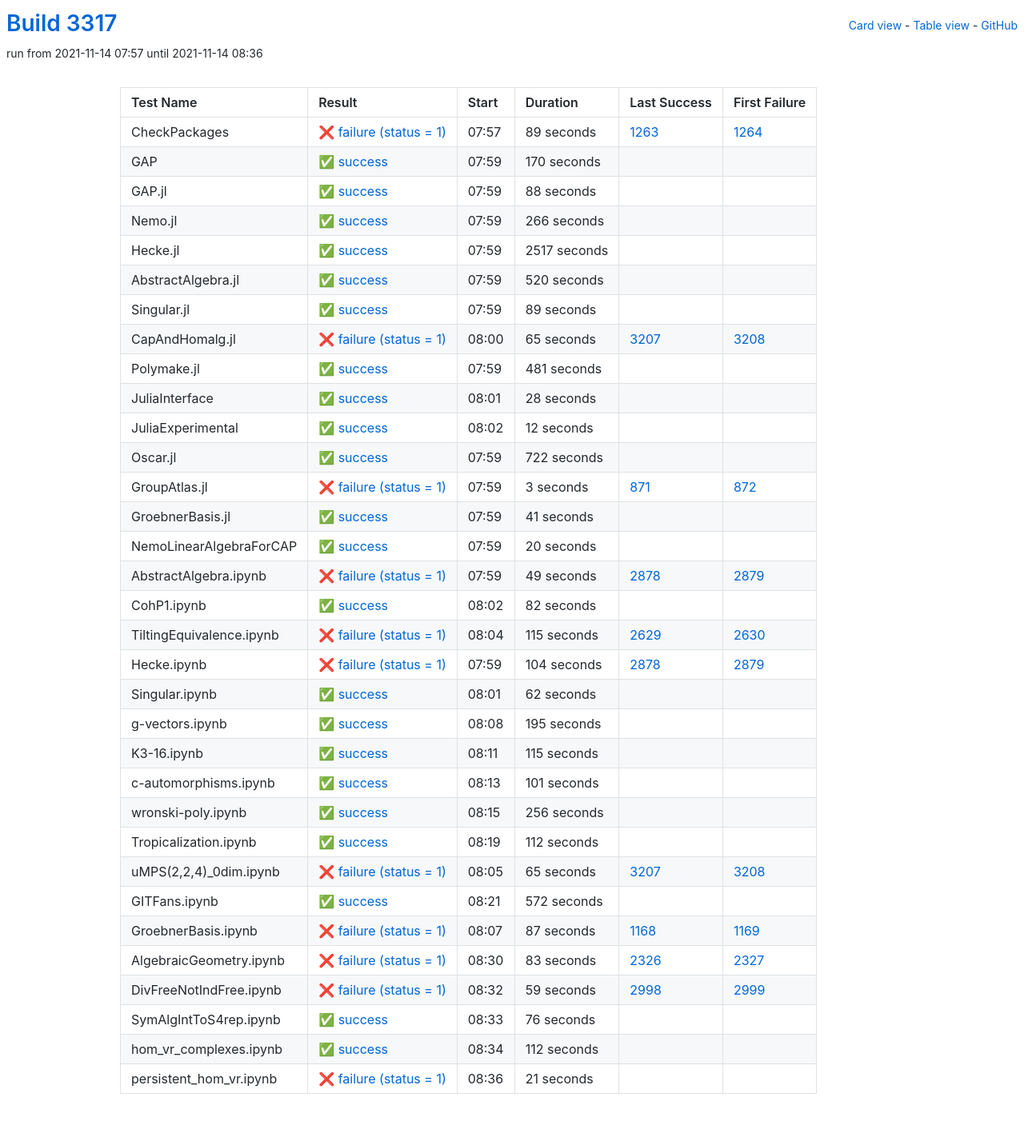
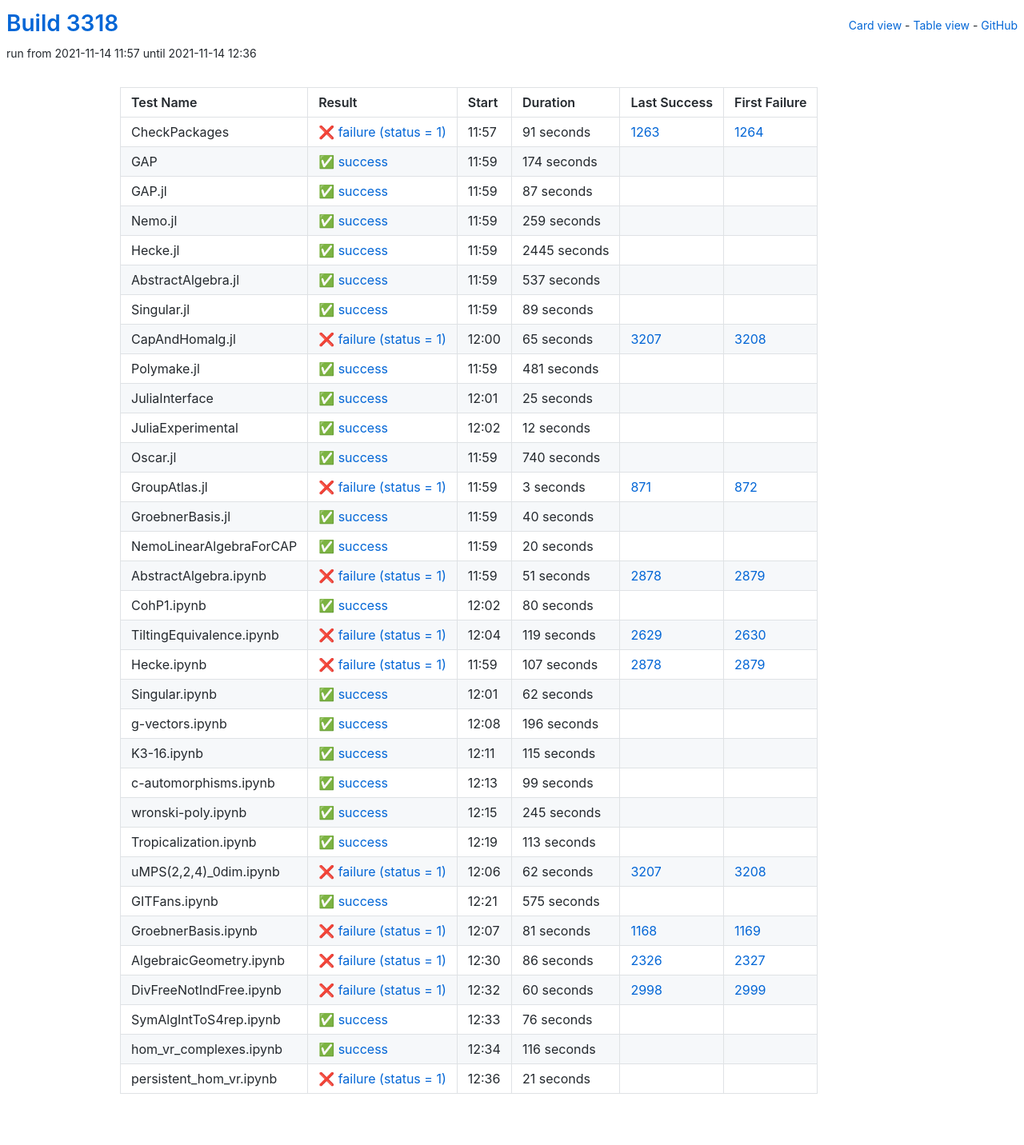
Before and after one commit to oscar-system/oscar-ci-status-stable, a Jekyll site: the page built from table.html, in a window 1280 px wide. Shown: the whole page at 80% size. Built offline with Jekyll 4.4.1, drawn with Linux system fonts in a browser that asks for light colours.

Commit message:
Build #3318

```diff
--- a/_data/ci.yml
+++ b/_data/ci.yml
@@ -1,6 +1,6 @@
 ---
-build: 3317
-build_url: https://oscarci.mathematik.uni-kl.de/job/oscar-stable/3317/
+build: 3318
+build_url: https://oscarci.mathematik.uni-kl.de/job/oscar-stable/3318/
 job: oscar-stable
 organization: oscar-system
 repo: oscar-ci-status-stable
@@ -8,80 +8,80 @@ repourl: https://github.com/oscar-system/oscar-ci-status-stable
 tests:
 - name: CheckPackages
   id: checkpackages
-  log: https://oscarci.mathematik.uni-kl.de/job/oscar-stable/3317/artifact/logs/build-3317/CheckPackages.log
-  start: 2021-11-14 07:57
+  log: https://oscarci.mathematik.uni-kl.de/job/oscar-stable/3318/artifact/logs/build-3318/CheckPackages.log
+  start: 2021-11-14 11:57
   success: false
   exitcode: 1
   status: failure
-  duration: 89
+  duration: 91
   last_success: 1263
   last_success_url: https://oscarci.mathematik.uni-kl.de/job/oscar-stable/1263/
   first_failure: 1264
   first_failure_url: https://oscarci.mathematik.uni-kl.de/job/oscar-stable/1264/
 - name: GAP
   id: gap
-  log: https://oscarci.mathematik.uni-kl.de/job/oscar-stable/3317/artifact/logs/build-3317/GAP.log
-  start: 2021-11-14 07:59
+  log: https://oscarci.mathematik.uni-kl.de/job/oscar-stable/3318/artifact/logs/build-3318/GAP.log
+  start: 2021-11-14 11:59
   success: true
   exitcode: 0
   status: success
-  duration: 170
+  duration: 174
   last_success: false
   last_success_url:
   first_failure: false
   first_failure_url:
 - name: GAP.jl
   id: gap-jl
-  log: https://oscarci.mathematik.uni-kl.de/job/oscar-stable/3317/artifact/logs/build-3317/GAP.jl.log
-  start: 2021-11-14 07:59
+  log: https://oscarci.mathematik.uni-kl.de/job/oscar-stable/3318/artifact/logs/build-3318/GAP.jl.log
+  start: 2021-11-14 11:59
   success: true
   exitcode: 0
   status: success
-  duration: 88
+  duration: 87
   last_success: false
   last_success_url:
   first_failure: false
   first_failure_url:
 - name: Nemo.jl
   id: nemo-jl
-  log: https://oscarci.mathematik.uni-kl.de/job/oscar-stable/3317/artifact/logs/build-3317/Nemo.jl.log
-  start: 2021-11-14 07:59
+  log: https://oscarci.mathematik.uni-kl.de/job/oscar-stable/3318/artifact/logs/build-3318/Nemo.jl.log
+  start: 2021-11-14 11:59
   success: true
   exitcode: 0
   status: success
-  duration: 266
+  duration: 259
   last_success: false
   last_success_url:
   first_failure: false
   first_failure_url:
 - name: Hecke.jl
   id: hecke-jl
-  log: https://oscarci.mathematik.uni-kl.de/job/oscar-stable/3317/artifact/logs/build-3317/Hecke.jl.log
-  start: 2021-11-14 07:59
+  log: https://oscarci.mathematik.uni-kl.de/job/oscar-stable/3318/artifact/logs/build-3318/Hecke.jl.log
+  start: 2021-11-14 11:59
   success: true
   exitcode: 0
   status: success
-  duration: 2517
+  duration: 2445
   last_success: false
   last_success_url:
   first_failure: false
   first_failure_url:
 - name: AbstractAlgebra.jl
   id: abstractalgebra-jl
-  log: https://oscarci.mathematik.uni-kl.de/job/oscar-stable/3317/artifact/logs/build-3317/AbstractAlgebra.jl.log
-  start: 2021-11-14 07:59
+  log: https://oscarci.mathematik.uni-kl.de/job/oscar-stable/3318/artifact/logs/build-3318/AbstractAlgebra.jl.log
+  start: 2021-11-14 11:59
   success: true
   exitcode: 0
   status: success
-  duration: 520
+  duration: 537
   last_success: false
   last_success_url:
   first_failure: false
   first_failure_url:
 - name: Singular.jl
   id: singular-jl
-  log: https://oscarci.mathematik.uni-kl.de/job/oscar-stable/3317/artifact/logs/build-3317/Singular.jl.log
-  start: 2021-11-14 07:59
+  log: https://oscarci.mathematik.uni-kl.de/job/oscar-stable/3318/artifact/logs/build-3318/Singular.jl.log
+  start: 2021-11-14 11:59
   success: true
   exitcode: 0
   status: success
@@ -92,8 +92,8 @@ tests:
   first_failure_url:
 - name: CapAndHomalg.jl
   id: capandhomalg-jl
-  log: https://oscarci.mathematik.uni-kl.de/job/oscar-stable/3317/artifact/logs/build-3317/CapAndHomalg.jl.log
-  start: 2021-11-14 08:00
+  log: https://oscarci.mathematik.uni-kl.de/job/oscar-stable/3318/artifact/logs/build-3318/CapAndHomalg.jl.log
+  start: 2021-11-14 12:00
   success: false
   exitcode: 1
   status: failure
@@ -104,8 +104,8 @@ tests:
   first_failure_url: https://oscarci.mathematik.uni-kl.de/job/oscar-stable/3208/
 - name: Polymake.jl
   id: polymake-jl
-  log: https://oscarci.mathematik.uni-kl.de/job/oscar-stable/3317/artifact/logs/build-3317/Polymake.jl.log
-  start: 2021-11-14 07:59
+  log: https://oscarci.mathematik.uni-kl.de/job/oscar-stable/3318/artifact/logs/build-3318/Polymake.jl.log
+  start: 2021-11-14 11:59
   success: true
   exitcode: 0
   status: success
@@ -116,20 +116,20 @@ tests:
   first_failure_url:
 - name: JuliaInterface
   id: juliainterface
-  log: https://oscarci.mathematik.uni-kl.de/job/oscar-stable/3317/artifact/logs/build-3317/JuliaInterface.log
-  start: 2021-11-14 08:01
+  log: https://oscarci.mathematik.uni-kl.de/job/oscar-stable/3318/artifact/logs/build-3318/JuliaInterface.log
+  start: 2021-11-14 12:01
   success: true
   exitcode: 0
   status: success
-  duration: 28
+  duration: 25
   last_success: false
   last_success_url:
   first_failure: false
   first_failure_url:
 - name: JuliaExperimental
   id: juliaexperimental
-  log: https://oscarci.mathematik.uni-kl.de/job/oscar-stable/3317/artifact/logs/build-3317/JuliaExperimental.log
-  start: 2021-11-14 08:02
+  log: https://oscarci.mathematik.uni-kl.de/job/oscar-stable/3318/artifact/logs/build-3318/JuliaExperimental.log
+  start: 2021-11-14 12:02
   success: true
   exitcode: 0
   status: success
@@ -140,20 +140,20 @@ tests:
   first_failure_url:
 - name: Oscar.jl
   id: oscar-jl
-  log: https://oscarci.mathematik.uni-kl.de/job/oscar-stable/3317/artifact/logs/build-3317/Oscar.jl.log
-  start: 2021-11-14 07:59
+  log: https://oscarci.mathematik.uni-kl.de/job/oscar-stable/3318/artifact/logs/build-3318/Oscar.jl.log
+  start: 2021-11-14 11:59
   success: true
   exitcode: 0
   status: success
-  duration: 722
+  duration: 740
   last_success: false
   last_success_url:
   first_failure: false
   first_failure_url:
 - name: GroupAtlas.jl
   id: groupatlas-jl
-  log: https://oscarci.mathematik.uni-kl.de/job/oscar-stable/3317/artifact/logs/build-3317/GroupAtlas.jl.log
-  start: 2021-11-14 07:59
+  log: https://oscarci.mathematik.uni-kl.de/job/oscar-stable/3318/artifact/logs/build-3318/GroupAtlas.jl.log
+  start: 2021-11-14 11:59
   success: false
   exitcode: 1
   status: failure
@@ -164,20 +164,20 @@ tests:
   first_failure_url: https://oscarci.mathematik.uni-kl.de/job/oscar-stable/872/
 - name: GroebnerBasis.jl
   id: groebnerbasis-jl
-  log: https://oscarci.mathematik.uni-kl.de/job/oscar-stable/3317/artifact/logs/build-3317/GroebnerBasis.jl.log
-  start: 2021-11-14 07:59
+  log: https://oscarci.mathematik.uni-kl.de/job/oscar-stable/3318/artifact/logs/build-3318/GroebnerBasis.jl.log
+  start: 2021-11-14 11:59
   success: true
   exitcode: 0
   status: success
-  duration: 41
+  duration: 40
   last_success: false
   last_success_url:
   first_failure: false
   first_failure_url:
 - name: NemoLinearAlgebraForCAP
   id: nemolinearalgebraforcap
-  log: https://oscarci.mathematik.uni-kl.de/job/oscar-stable/3317/artifact/logs/build-3317/NemoLinearAlgebraForCAP.log
-  start: 2021-11-14 07:59
+  log: https://oscarci.mathematik.uni-kl.de/job/oscar-stable/3318/artifact/logs/build-3318/NemoLinearAlgebraForCAP.log
+  start: 2021-11-14 11:59
   success: true
   exitcode: 0
   status: success
@@ -188,56 +188,56 @@ tests:
   first_failure_url:
 - name: AbstractAlgebra.ipynb
   id: abstractalgebra-ipynb
-  log: https://oscarci.mathematik.uni-kl.de/job/oscar-stable/3317/artifact/logs/build-3317/AbstractAlgebra.ipynb.log
-  start: 2021-11-14 07:59
+  log: https://oscarci.mathematik.uni-kl.de/job/oscar-stable/3318/artifact/logs/build-3318/AbstractAlgebra.ipynb.log
+  start: 2021-11-14 11:59
   success: false
   exitcode: 1
   status: failure
-  duration: 49
+  duration: 51
   last_success: 2878
   last_success_url: https://oscarci.mathematik.uni-kl.de/job/oscar-stable/2878/
   first_failure: 2879
   first_failure_url: https://oscarci.mathematik.uni-kl.de/job/oscar-stable/2879/
 - name: CohP1.ipynb
   id: cohp1-ipynb
-  log: https://oscarci.mathematik.uni-kl.de/job/oscar-stable/3317/artifact/logs/build-3317/CohP1.ipynb.log
-  start: 2021-11-14 08:02
+  log: https://oscarci.mathematik.uni-kl.de/job/oscar-stable/3318/artifact/logs/build-3318/CohP1.ipynb.log
+  start: 2021-11-14 12:02
   success: true
   exitcode: 0
   status: success
-  duration: 82
+  duration: 80
   last_success: false
   last_success_url:
   first_failure: false
   first_failure_url:
 - name: TiltingEquivalence.ipynb
   id: tiltingequivalence-ipynb
-  log: https://oscarci.mathematik.uni-kl.de/job/oscar-stable/3317/artifact/logs/build-3317/TiltingEquivalence.ipynb.log
-  start: 2021-11-14 08:04
+  log: https://oscarci.mathematik.uni-kl.de/job/oscar-stable/3318/artifact/logs/build-3318/TiltingEquivalence.ipynb.log
+  start: 2021-11-14 12:04
   success: false
   exitcode: 1
   status: failure
-  duration: 115
+  duration: 119
   last_success: 2629
   last_success_url: https://oscarci.mathematik.uni-kl.de/job/oscar-stable/2629/
   first_failure: 2630
   first_failure_url: https://oscarci.mathematik.uni-kl.de/job/oscar-stable/2630/
 - name: Hecke.ipynb
   id: hecke-ipynb
-  log: https://oscarci.mathematik.uni-kl.de/job/oscar-stable/3317/artifact/logs/build-3317/Hecke.ipynb.log
-  start: 2021-11-14 07:59
+  log: https://oscarci.mathematik.uni-kl.de/job/oscar-stable/3318/artifact/logs/build-3318/Hecke.ipynb.log
+  start: 2021-11-14 11:59
   success: false
   exitcode: 1
   status: failure
-  duration: 104
+  duration: 107
   last_success: 2878
   last_success_url: https://oscarci.mathematik.uni-kl.de/job/oscar-stable/2878/
   first_failure: 2879
   first_failure_url: https://oscarci.mathematik.uni-kl.de/job/oscar-stable/2879/
 - name: Singular.ipynb
   id: singular-ipynb
-  log: https://oscarci.mathematik.uni-kl.de/job/oscar-stable/3317/artifact/logs/build-3317/Singular.ipynb.log
-  start: 2021-11-14 08:01
+  log: https://oscarci.mathematik.uni-kl.de/job/oscar-stable/3318/artifact/logs/build-3318/Singular.ipynb.log
+  start: 2021-11-14 12:01
   success: true
   exitcode: 0
   status: success
@@ -248,20 +248,20 @@ tests:
   first_failure_url:
 - name: g-vectors.ipynb
   id: g-vectors-ipynb
-  log: https://oscarci.mathematik.uni-kl.de/job/oscar-stable/3317/artifact/logs/build-3317/g-vectors.ipynb.log
-  start: 2021-11-14 08:08
+  log: https://oscarci.mathematik.uni-kl.de/job/oscar-stable/3318/artifact/logs/build-3318/g-vectors.ipynb.log
+  start: 2021-11-14 12:08
   success: true
   exitcode: 0
   status: success
-  duration: 195
+  duration: 196
   last_success: false
   last_success_url:
   first_failure: false
   first_failure_url:
 - name: K3-16.ipynb
   id: k3-16-ipynb
-  log: https://oscarci.mathematik.uni-kl.de/job/oscar-stable/3317/artifact/logs/build-3317/K3-16.ipynb.log
-  start: 2021-11-14 08:11
+  log: https://oscarci.mathematik.uni-kl.de/job/oscar-stable/3318/artifact/logs/build-3318/K3-16.ipynb.log
+  start: 2021-11-14 12:11
   success: true
   exitcode: 0
   status: success
@@ -272,104 +272,104 @@ tests:
   first_failure_url:
 - name: c-automorphisms.ipynb
   id: c-automorphisms-ipynb
-  log: https://oscarci.mathematik.uni-kl.de/job/oscar-stable/3317/artifact/logs/build-3317/c-automorphisms.ipynb.log
-  start: 2021-11-14 08:13
+  log: https://oscarci.mathematik.uni-kl.de/job/oscar-stable/3318/artifact/logs/build-3318/c-automorphisms.ipynb.log
+  start: 2021-11-14 12:13
   success: true
   exitcode: 0
   status: success
-  duration: 101
+  duration: 99
   last_success: false
   last_success_url:
   first_failure: false
   first_failure_url:
 - name: wronski-poly.ipynb
   id: wronski-poly-ipynb
-  log: https://oscarci.mathematik.uni-kl.de/job/oscar-stable/3317/artifact/logs/build-3317/wronski-poly.ipynb.log
-  start: 2021-11-14 08:15
+  log: https://oscarci.mathematik.uni-kl.de/job/oscar-stable/3318/artifact/logs/build-3318/wronski-poly.ipynb.log
+  start: 2021-11-14 12:15
   success: true
   exitcode: 0
   status: success
-  duration: 256
+  duration: 245
   last_success: false
   last_success_url:
   first_failure: false
   first_failure_url:
 - name: Tropicalization.ipynb
   id: tropicalization-ipynb
-  log: https://oscarci.mathematik.uni-kl.de/job/oscar-stable/3317/artifact/logs/build-3317/Tropicalization.ipynb.log
-  start: 2021-11-14 08:19
+  log: https://oscarci.mathematik.uni-kl.de/job/oscar-stable/3318/artifact/logs/build-3318/Tropicalization.ipynb.log
+  start: 2021-11-14 12:19
   success: true
   exitcode: 0
   status: success
-  duration: 112
+  duration: 113
   last_success: false
   last_success_url:
   first_failure: false
   first_failure_url:
 - name: uMPS(2,2,4)_0dim.ipynb
   id: umps-2-2-4-0dim-ipynb
-  log: https://oscarci.mathematik.uni-kl.de/job/oscar-stable/3317/artifact/logs/build-3317/uMPS-2-2-4-_0dim.ipynb.log
-  start: 2021-11-14 08:05
+  log: https://oscarci.mathematik.uni-kl.de/job/oscar-stable/3318/artifact/logs/build-3318/uMPS-2-2-4-_0dim.ipynb.log
+  start: 2021-11-14 12:06
   success: false
   exitcode: 1
   status: failure
-  duration: 65
+  duration: 62
   last_success: 3207
   last_success_url: https://oscarci.mathematik.uni-kl.de/job/oscar-stable/3207/
   first_failure: 3208
   first_failure_url: https://oscarci.mathematik.uni-kl.de/job/oscar-stable/3208/
 - name: GITFans.ipynb
   id: gitfans-ipynb
-  log: https://oscarci.mathematik.uni-kl.de/job/oscar-stable/3317/artifact/logs/build-3317/GITFans.ipynb.log
-  start: 2021-11-14 08:21
+  log: https://oscarci.mathematik.uni-kl.de/job/oscar-stable/3318/artifact/logs/build-3318/GITFans.ipynb.log
+  start: 2021-11-14 12:21
   success: true
   exitcode: 0
   status: success
-  duration: 572
+  duration: 575
   last_success: false
   last_success_url:
   first_failure: false
   first_failure_url:
 - name: GroebnerBasis.ipynb
   id: groebnerbasis-ipynb
-  log: https://oscarci.mathematik.uni-kl.de/job/oscar-stable/3317/artifact/logs/build-3317/GroebnerBasis.ipynb.log
-  start: 2021-11-14 08:07
+  log: https://oscarci.mathematik.uni-kl.de/job/oscar-stable/3318/artifact/logs/build-3318/GroebnerBasis.ipynb.log
+  start: 2021-11-14 12:07
   success: false
   exitcode: 1
   status: failure
-  duration: 87
+  duration: 81
   last_success: 1168
   last_success_url: https://oscarci.mathematik.uni-kl.de/job/oscar-stable/1168/
   first_failure: 1169
   first_failure_url: https://oscarci.mathematik.uni-kl.de/job/oscar-stable/1169/
 - name: AlgebraicGeometry.ipynb
   id: algebraicgeometry-ipynb
-  log: https://oscarci.mathematik.uni-kl.de/job/oscar-stable/3317/artifact/logs/build-3317/AlgebraicGeometry.ipynb.log
-  start: 2021-11-14 08:30
+  log: https://oscarci.mathematik.uni-kl.de/job/oscar-stable/3318/artifact/logs/build-3318/AlgebraicGeometry.ipynb.log
+  start: 2021-11-14 12:30
   success: false
   exitcode: 1
   status: failure
-  duration: 83
+  duration: 86
   last_success: 2326
   last_success_url: https://oscarci.mathematik.uni-kl.de/job/oscar-stable/2326/
   first_failure: 2327
   first_failure_url: https://oscarci.mathematik.uni-kl.de/job/oscar-stable/2327/
 - name: DivFreeNotIndFree.ipynb
   id: divfreenotindfree-ipynb
-  log: https://oscarci.mathematik.uni-kl.de/job/oscar-stable/3317/artifact/logs/build-3317/DivFreeNotIndFree.ipynb.log
-  start: 2021-11-14 08:32
+  log: https://oscarci.mathematik.uni-kl.de/job/oscar-stable/3318/artifact/logs/build-3318/DivFreeNotIndFree.ipynb.log
+  start: 2021-11-14 12:32
   success: false
   exitcode: 1
   status: failure
-  duration: 59
+  duration: 60
   last_success: 2998
   last_success_url: https://oscarci.mathematik.uni-kl.de/job/oscar-stable/2998/
   first_failure: 2999
   first_failure_url: https://oscarci.mathematik.uni-kl.de/job/oscar-stable/2999/
 - name: SymAlgIntToS4rep.ipynb
   id: symalginttos4rep-ipynb
-  log: https://oscarci.mathematik.uni-kl.de/job/oscar-stable/3317/artifact/logs/build-3317/SymAlgIntToS4rep.ipynb.log
-  start: 2021-11-14 08:33
+  log: https://oscarci.mathematik.uni-kl.de/job/oscar-stable/3318/artifact/logs/build-3318/SymAlgIntToS4rep.ipynb.log
+  start: 2021-11-14 12:33
   success: true
   exitcode: 0
   status: success
@@ -380,20 +380,20 @@ tests:
   first_failure_url:
 - name: hom_vr_complexes.ipynb
   id: hom-vr-complexes-ipynb
-  log: https://oscarci.mathematik.uni-kl.de/job/oscar-stable/3317/artifact/logs/build-3317/hom_vr_complexes.ipynb.log
-  start: 2021-11-14 08:34
+  log: https://oscarci.mathematik.uni-kl.de/job/oscar-stable/3318/artifact/logs/build-3318/hom_vr_complexes.ipynb.log
+  start: 2021-11-14 12:34
   success: true
   exitcode: 0
   status: success
-  duration: 112
+  duration: 116
   last_success: false
   last_success_url:
   first_failure: false
   first_failure_url:
 - name: persistent_hom_vr.ipynb
   id: persistent-hom-vr-ipynb
-  log: https://oscarci.mathematik.uni-kl.de/job/oscar-stable/3317/artifact/logs/build-3317/persistent_hom_vr.ipynb.log
-  start: 2021-11-14 08:36
+  log: https://oscarci.mathematik.uni-kl.de/job/oscar-stable/3318/artifact/logs/build-3318/persistent_hom_vr.ipynb.log
+  start: 2021-11-14 12:36
   success: false
   exitcode: 1
   status: failure
```
Also changed, not shown: README.md.
